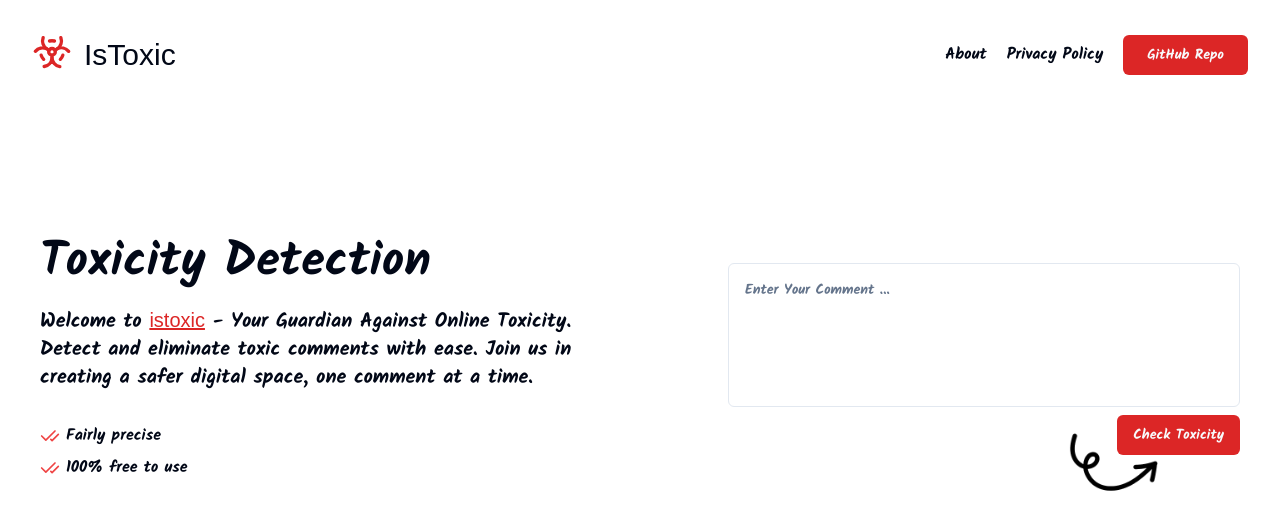
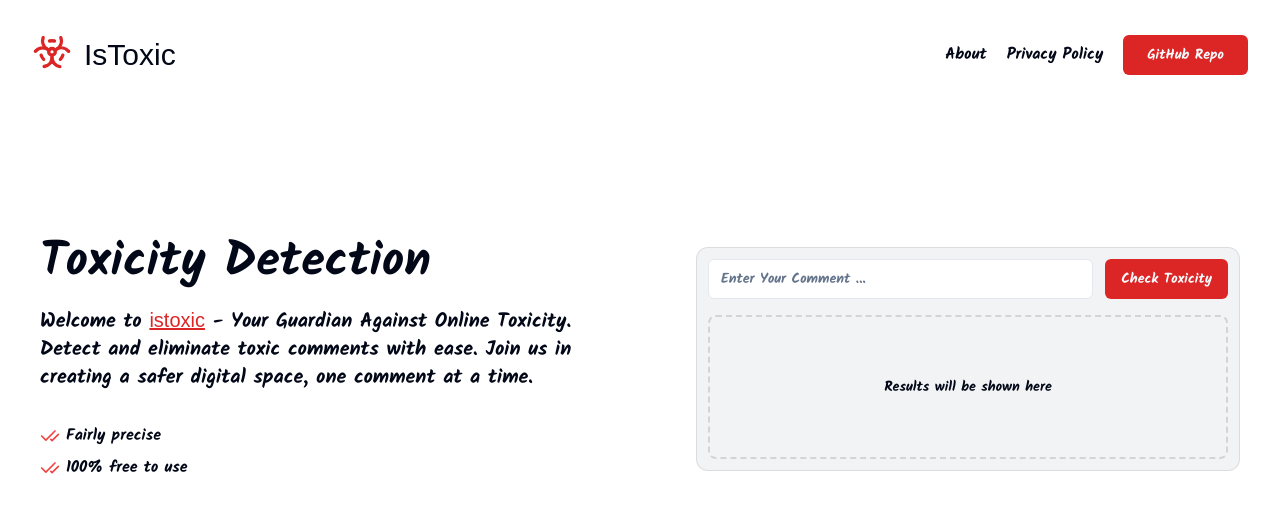
Before and after one commit to MohamedAbdelfattah022/Multilable-Toxicity-Comment-Prediction, a Next.js app in the folder client/: page / in a window 1280 px wide. Shown: the top 530 px of the page. Built offline with nearby package versions, Linux system fonts and the light colour scheme; a web font is replaced by a local one.

Commit message:
hero updated

```diff
--- a/client/package.json
+++ b/client/package.json
@@ -11,6 +11,7 @@
   "dependencies": {
     "@radix-ui/react-slot": "^1.0.2",
     "@shopify/polaris-icons": "^9.0.1",
+    "axios": "^1.7.2",
     "class-variance-authority": "^0.7.0",
     "clsx": "^2.1.1",
     "lucide-react": "^0.376.0",
--- a/client/src/components/hero.tsx
+++ b/client/src/components/hero.tsx
@@ -1,11 +1,12 @@
 "use client";
 import React, { useState } from "react";
+import { CheckCheck } from "lucide-react";
+import axios from "axios";
 import { Textarea } from "./ui/textarea";
-import { CheckCheck } from "lucide-react";
 import { Button } from "./ui/button";
+import { Input } from "./ui/input";
 import { Sedgwick_Ave_Display } from "next/font/google";
 import { cn } from "@/lib/utils";
-import axios from "axios";
 
 const font = Sedgwick_Ave_Display({
   subsets: ["latin"],
@@ -16,7 +17,7 @@
   const [comment, setComment] = useState("");
   const [response, setResponse] = useState<string | null>(null);
 
-  const handleCommentChange = (e: React.ChangeEvent<HTMLTextAreaElement>) => {
+  const handleCommentChange = (e: React.ChangeEvent<HTMLInputElement>) => {
     setComment(e.target.value);
   };
 
@@ -67,29 +68,23 @@
         </ul>
       </div>
       <div>
-        <div className="flex justify-end">
-          <Textarea
-            className="p-4 flex h-36 w-[32rem] resize-none"
+        <div className="flex flex-col space-y-4 p-3 rounded-xl bg-gray-900/5 ring-1 ring-inset ring-gray-900/10">
+         <div className="flex items-center gap-x-3 w-full">
+          <Input
+            className="flex"
             placeholder="Enter Your Comment ..."
             value={comment}
             onChange={handleCommentChange}
           />
-        </div>
-        <div className="relative px-8 sm:px-16 md:px-0 md:mx-auto md:max-w-xl w-full lg:mx-0">
-          <img
-            alt="try-it"
-            aria-hidden="true"
-            src="/file.png"
-            className="absolute w-[6.5rem] left-2/3 -top-0 select-none hidden sm:block"
-          />
-          <div className="flex justify-end mt-2">
+          <div className="flex justify-end">
             <Button className="bg-red-600" onClick={handleCheckToxicity}>
               Check Toxicity
             </Button>
           </div>
           </div>
-        {response && (
-          <div className="mt-4 p-4 bg-gray-100 rounded-lg">
+          <div className="h-36 mt-4 rounded-lg border-2 border-dashed border-zinc-300 text-sm flex items-center justify-center">
+            {response ? (
+              <div className="w-full h-full overflow-y-auto p-4 ">
                 <h2 className="text-2xl mb-4">Response:</h2>
                 <table className="min-w-full bg-white">
                   <thead>
@@ -108,7 +103,11 @@
                   </tbody>
                 </table>
               </div>
+            ) : (
+              "Results will be shown here"
             )}
+          </div>
+        </div>
       </div>
     </div>
   );
--- /dev/null
+++ b/client/src/components/ui/input.tsx
@@ -0,0 +1,25 @@
+import * as React from "react"
+
+import { cn } from "@/lib/utils"
+
+export interface InputProps
+  extends React.InputHTMLAttributes<HTMLInputElement> {}
+
+const Input = React.forwardRef<HTMLInputElement, InputProps>(
+  ({ className, type, ...props }, ref) => {
+    return (
+      <input
+        type={type}
+        className={cn(
+          "flex h-10 w-full rounded-md border border-input bg-background px-3 py-2 text-sm ring-offset-background file:border-0 file:bg-transparent file:text-sm file:font-medium placeholder:text-muted-foreground focus-visible:outline-none focus-visible:ring-2 focus-visible:ring-ring focus-visible:ring-offset-2 disabled:cursor-not-allowed disabled:opacity-50",
+          className
+        )}
+        ref={ref}
+        {...props}
+      />
+    )
+  }
+)
+Input.displayName = "Input"
+
+export { Input }
```
Also changed, not shown: 1 other file (tests, documents, lock files or other folders). Lines whose indentation alone changed are shown as unchanged.
